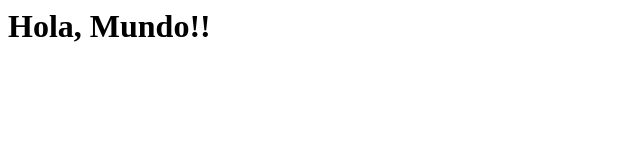
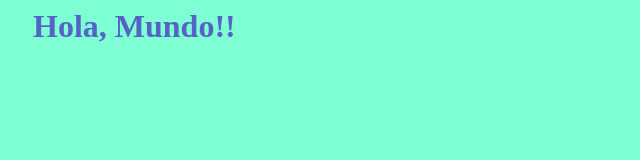
Before and after one commit to frankvalenzuela/page_fran, a plain HTML site: page index.html in a window 1280 px wide. Shown: the whole page, without its empty margins (0-640 px from the left). Drawn offline with Linux system fonts and the light colour scheme.

Commit message:
crear estilo

```diff
--- a/index.html
+++ b/index.html
@@ -4,6 +4,7 @@
     <meta http-equiv="X-UA-Compatible" content="IE=edge">
     <meta name="viewport" content="width=device-width, initial-scale=1.0">
     <title>Document</title>
+    <link rel="stylesheet" href="./mystyles.css">
 </head>
 <body>
     <h1>Hola, Mundo!!</h1>
--- /dev/null
+++ b/mystyles.css
@@ -0,0 +1,7 @@
+body{
+    background-color: aquamarine;
+   }
+   h1{
+    color: rgb(84, 100, 196);
+    margin-left: 25px;
+}
```
